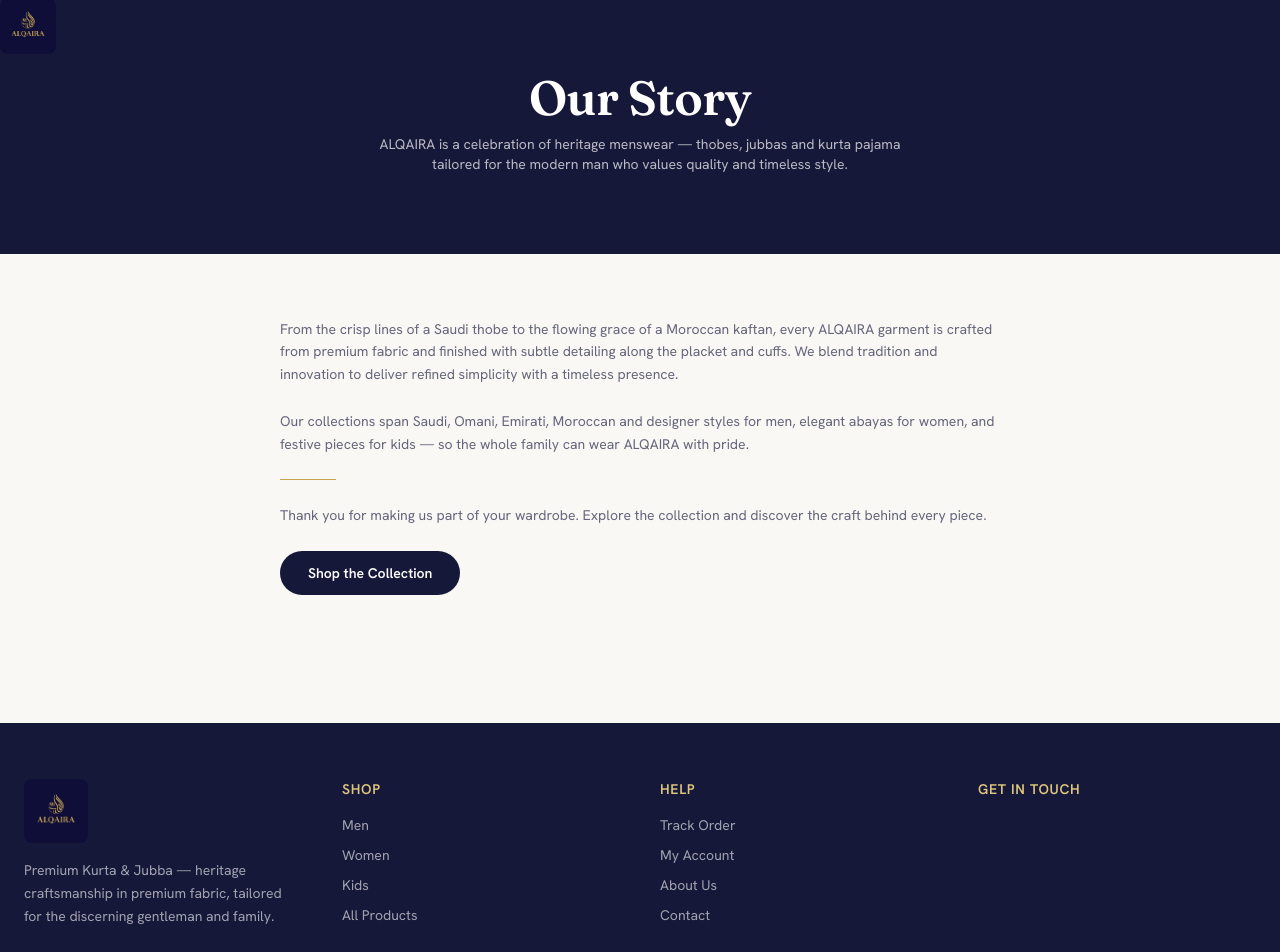
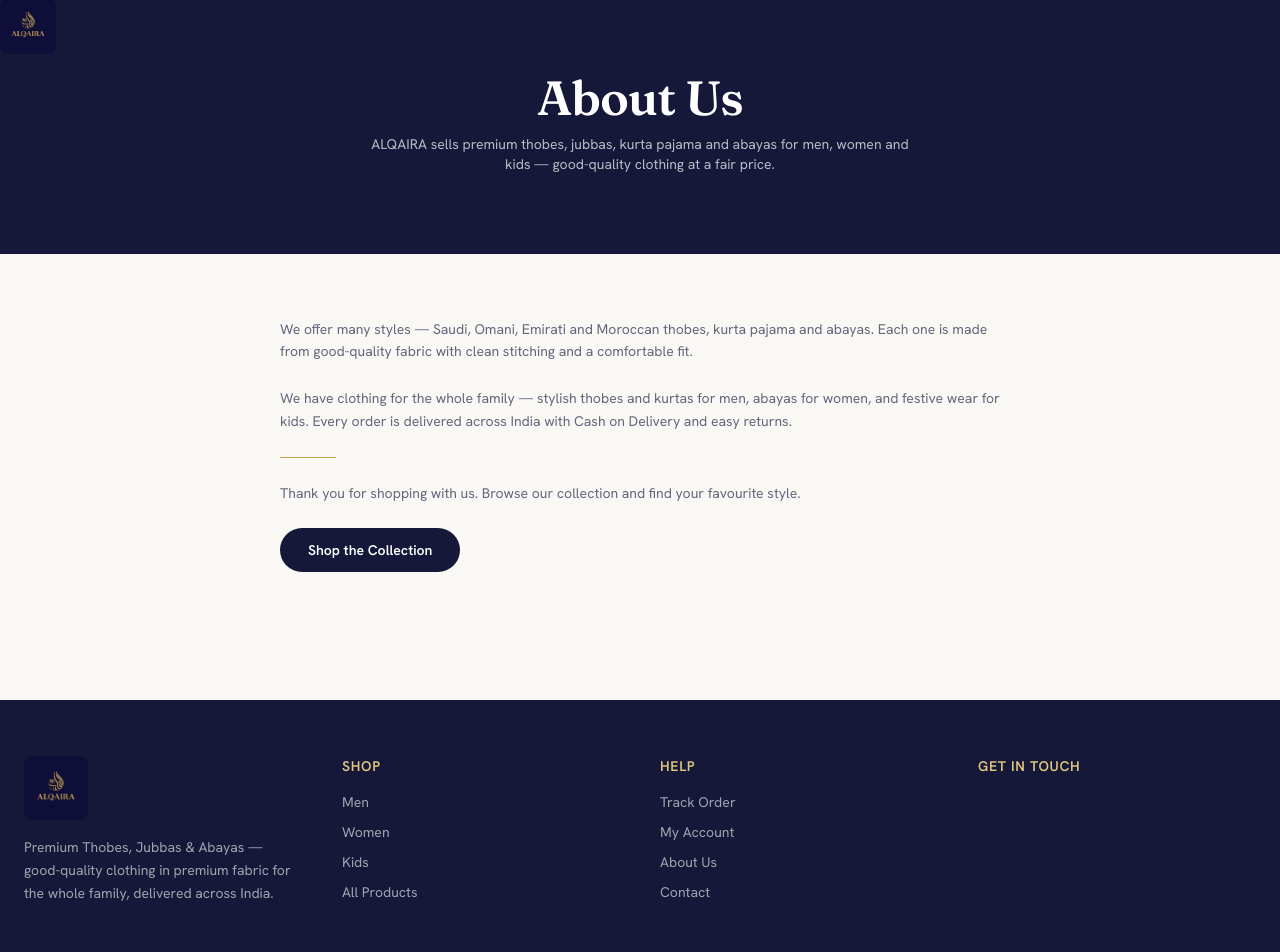
Before and after one commit to Farhan8928/alqaira-front, a React (Vite) app: page /about in a window 1280 px wide. Shown: the part 200-1152 px from the top of the page. Built offline with nearby package versions, Linux system fonts and the light colour scheme; no server answers.

Commit message:
refactor: update text across multiple components for clarity and consistency; enhance product descriptions and contact information

```diff
--- a/index.html
+++ b/index.html
@@ -9,7 +9,7 @@
       name="description"
       content="ALQAIRA — Premium Kurta & Jubba. Saudi, Omani, Emirati, Moroccan & Designer thobes, kurta pajama and abayas crafted in premium fabric."
     />
-    <title>ALQAIRA — Premium Kurta &amp; Jubba</title>
+    <title>ALQAIRA — Buy Thobes, Jubba, Kurta &amp; Abayas Online in India</title>
     <link rel="preconnect" href="https://fonts.googleapis.com" />
     <link rel="preconnect" href="https://fonts.gstatic.com" crossorigin />
     <link
--- a/src/app/layouts/AnnouncementBar.tsx
+++ b/src/app/layouts/AnnouncementBar.tsx
@@ -3,8 +3,7 @@
 export function AnnouncementBar() {
   const { data } = useStoreSettings();
   const text =
-    data?.announcement ||
-    "Complimentary shipping on orders above ₹4,999 · Crafted in premium fabric";
+    data?.announcement || "Free shipping on orders above ₹4,999 · Made from premium fabric";
   return (
     <div className="bg-navy text-center text-white">
       <p className="mx-auto max-w-7xl px-4 py-2.5 text-[11px] font-medium uppercase tracking-[0.28em] text-gold-light">
--- a/src/app/layouts/Footer.tsx
+++ b/src/app/layouts/Footer.tsx
@@ -13,8 +13,8 @@
         <div className="md:col-span-1">
           <Logo tone="light" size={64} />
           <p className="mt-4 max-w-xs text-sm leading-relaxed text-white/60">
-            {settings?.tagline || "Premium Kurta & Jubba"} — heritage craftsmanship in premium
-            fabric, tailored for the discerning gentleman and family.
+            {settings?.tagline || "Premium Thobes, Jubbas & Abayas"} — good-quality clothing in
+            premium fabric for the whole family, delivered across India.
           </p>
           <div className="mt-5 flex gap-3">
             {settings?.instagram && (
@@ -80,7 +80,7 @@
           <p>
             © {year} {settings?.storeName || "ALQAIRA"}. All rights reserved.
           </p>
-          <p>Crafted with care · Secure payments · Cash on Delivery available</p>
+          <p>Made with care · Secure payments · Cash on Delivery available</p>
         </div>
       </div>
     </footer>
--- a/src/modules/home/pages/AboutPage.tsx
+++ b/src/modules/home/pages/AboutPage.tsx
@@ -6,29 +6,24 @@
     <div className="aq-page">
       <section className="bg-navy py-20 text-center text-white">
         <LogoMark size={56} />
-        <h1 className="mt-5 font-display text-5xl">Our Story</h1>
+        <h1 className="mt-5 font-display text-5xl">About Us</h1>
         <p className="mx-auto mt-3 max-w-xl px-4 text-sm text-white/70">
-          ALQAIRA is a celebration of heritage menswear — thobes, jubbas and kurta pajama tailored
-          for the modern man who values quality and timeless style.
+          ALQAIRA sells premium thobes, jubbas, kurta pajama and abayas for men, women and kids —
+          good-quality clothing at a fair price.
         </p>
       </section>
       <section className="mx-auto max-w-3xl space-y-6 px-4 py-16 text-sm leading-relaxed text-muted-foreground md:px-6">
         <p>
-          From the crisp lines of a Saudi thobe to the flowing grace of a Moroccan kaftan, every
-          ALQAIRA garment is crafted from premium fabric and finished with subtle detailing along
-          the placket and cuffs. We blend tradition and innovation to deliver refined simplicity
-          with a timeless presence.
+          We offer many styles — Saudi, Omani, Emirati and Moroccan thobes, kurta pajama and abayas.
+          Each one is made from good-quality fabric with clean stitching and a comfortable fit.
         </p>
         <p>
-          Our collections span Saudi, Omani, Emirati, Moroccan and designer styles for men, elegant
-          abayas for women, and festive pieces for kids — so the whole family can wear ALQAIRA with
-          pride.
+          We have clothing for the whole family — stylish thobes and kurtas for men, abayas for
+          women, and festive wear for kids. Every order is delivered across India with Cash on
+          Delivery and easy returns.
         </p>
         <div className="aq-rule" />
-        <p>
-          Thank you for making us part of your wardrobe. Explore the collection and discover the
-          craft behind every piece.
-        </p>
+        <p>Thank you for shopping with us. Browse our collection and find your favourite style.</p>
         <Link
           to="/shop"
           className="inline-block rounded-full bg-navy px-7 py-3 text-sm font-semibold text-white"
--- a/src/modules/home/pages/HomePage.tsx
+++ b/src/modules/home/pages/HomePage.tsx
@@ -12,11 +12,11 @@
 /* Heritage notes per regional men's style — authentic detail is the strongest
    premium signal for menswear (competitor benchmark). Keyed by category slug. */
 const REGION_BLURB: Record<string, string> = {
-  "saudi-style-jubba": "The classic Najdi silhouette — crisp collar, clean placket.",
-  "omani-style-jubba": "Collarless dishdasha finished with the signature furakha tassel.",
-  "emirati-style-jubba": "The refined kandura — front pocket, minimal, effortless.",
-  "moroccan-kaftan-jubba": "A flowing kaftan cut with ornate, hand-finished trims.",
-  "designer-modern-jubba": "Contemporary tailoring for the modern gentleman.",
+  "saudi-style-jubba": "Classic Saudi style with a crisp collar and clean front.",
+  "omani-style-jubba": "Collarless Omani dishdasha with the signature tassel.",
+  "emirati-style-jubba": "Simple, clean Emirati kandura with a front pocket.",
+  "moroccan-kaftan-jubba": "Flowing Moroccan kaftan with detailed trims.",
+  "designer-modern-jubba": "Modern, stylish thobes for a fresh look.",
 };
 
 export function HomePage() {
@@ -34,7 +34,7 @@
   return (
     <div className="aq-page">
       {/* ── Hero — editorial split with film grain ──────────────────────────── */}
-      <section className="aq-grain relative flex min-h-[88vh] items-center overflow-hidden bg-navy text-white">
+      <section className="aq-grain relative flex min-h-[82vh] items-center overflow-hidden bg-navy text-white lg:min-h-[88vh]">
         {/* Optional cinematic background video — drop a muted, looped, <5MB clip
            of fabric movement at public/hero.mp4 and set HERO_VIDEO to enable.
            Falls back to the editorial image montage when null. */}
@@ -60,18 +60,20 @@
         >
           {/* Copy */}
           <div className="reveal max-w-2xl">
-            <p className="eyebrow text-gold-light">Premium Thobes, Jubba &amp; Abayas</p>
+            <p className="eyebrow text-gold-light">For Men, Women &amp; Kids · Across India</p>
+            {/* Clear, keyword-rich H1 — names the product in plain English the
+               Indian audience understands instantly (and ranks for those terms). */}
             <h1
-              className="mt-5 font-display font-semibold leading-[0.95]"
-              style={{ fontSize: "clamp(2.5rem, 5.5vw, 5rem)" }}
+              className="mt-5 font-display font-semibold leading-[0.98]"
+              style={{ fontSize: "clamp(2.25rem, 4.4vw, 4.25rem)" }}
             >
-              Heritage tailoring,
+              Premium Thobes, Jubbas
               <br />
-              <span className="font-accent text-gold-light">reimagined</span> for today.
+              &amp; <span className="font-accent text-gold-light">Abayas</span>.
             </h1>
             <p className="mt-5 max-w-md text-[15px] leading-relaxed text-white/65">
-              Saudi, Omani, Emirati, Moroccan &amp; designer thobes, kurta pajama and abayas — cut
-              from premium fabric for the discerning man and family.
+              Saudi, Omani, Emirati, Moroccan and designer thobes, kurta pajama and abayas — made
+              from premium fabric for the whole family.
             </p>
             <div className="mt-7 flex flex-wrap items-center gap-3">
               <Link to="/shop?section=men" className="btn-gold group">
@@ -140,7 +142,7 @@
       {/* ── Collections ─────────────────────────────────────────────────────── */}
       <section className="mx-auto max-w-7xl px-4 py-20 md:px-6">
         <Reveal>
-          <Heading eyebrow="The Wardrobe" title="Shop by Style" />
+          <Heading eyebrow="Categories" title="Shop by Style" />
         </Reveal>
         <div className="mt-12 grid grid-cols-2 gap-4 md:grid-cols-3 lg:grid-cols-4">
           {categories.map((c, i) => (
@@ -181,8 +183,8 @@
         <section className="mx-auto max-w-7xl px-4 py-20 md:px-6">
           <Reveal>
             <Heading
-              eyebrow="For Him · By Region"
-              title="Thobes rooted in heritage"
+              eyebrow="For Men · By Region"
+              title="Men's Thobes by Style"
               link="/shop?section=men"
             />
           </Reveal>
@@ -220,7 +222,7 @@
       {/* ── Featured ─────────────────────────────────────────────────────────── */}
       <section className="mx-auto max-w-7xl px-4 md:px-6">
         <Reveal>
-          <Heading eyebrow="Hand-picked" title="Featured Pieces" link="/shop" />
+          <Heading eyebrow="Top Picks" title="Featured Products" link="/shop" />
         </Reveal>
         <div className="mt-12">
           <ProductGrid products={featured} loading={lf} />
@@ -233,19 +235,17 @@
           <div className="reveal">
             <div className="aq-rule" />
             <h2 className="mt-6 font-display text-4xl leading-[1.05] md:text-6xl">
-              The craft behind <span className="font-accent text-gold-light">every</span> ALQAIRA
-              piece
+              Made with <span className="font-accent text-gold-light">care</span>, in premium fabric
             </h2>
             <p className="mt-7 max-w-md text-[15px] leading-relaxed text-white/65">
-              From the crisp Najdi placket to the flowing Moroccan kaftan, each garment is tailored
-              with subtle detailing along the placket and cuffs — refined simplicity with a timeless
-              presence.
+              Every thobe, jubba and abaya is made from good-quality fabric with clean stitching and
+              a comfortable fit. Simple, elegant clothing that looks great and lasts long.
             </p>
             <Link
               to="/about"
               className="mt-9 inline-flex items-center gap-2 text-sm font-semibold uppercase tracking-[0.18em] text-gold hover:gap-3"
             >
-              Discover our story <ArrowRight className="h-4 w-4" />
+              About Us <ArrowRight className="h-4 w-4" />
             </Link>
           </div>
           <div className="grid grid-cols-2 gap-4">
@@ -266,7 +266,7 @@
       {/* ── New arrivals ───────────────────────────────────────────────────── */}
       <section className="mx-auto max-w-7xl px-4 md:px-6">
         <Reveal>
-          <Heading eyebrow="Fresh off the rail" title="New Arrivals" link="/shop?sort=newest" />
+          <Heading eyebrow="Just Added" title="New Arrivals" link="/shop?sort=newest" />
         </Reveal>
         <div className="mt-12">
           <ProductGrid products={arrivals} loading={la} />
@@ -276,10 +276,10 @@
       {/* ── Newsletter ─────────────────────────────────────────────────────── */}
       <section className="mx-auto max-w-7xl px-4 py-24 md:px-6">
         <Reveal className="relative overflow-hidden rounded-sm border border-gold/25 bg-secondary/60 px-6 py-16 text-center">
-          <p className="eyebrow">The ALQAIRA List</p>
+          <p className="eyebrow">Newsletter</p>
           <h2 className="mx-auto mt-4 max-w-xl font-display text-4xl leading-[1.05] text-foreground md:text-5xl">
-            First look at new arrivals &amp;{" "}
-            <span className="font-accent text-gold-dark">private</span> offers
+            Be the first to know about new arrivals &amp;{" "}
+            <span className="font-accent text-gold-dark">special</span> offers
           </h2>
           <form
             onSubmit={(e) => e.preventDefault()}
--- a/src/modules/product/pages/ProductPage.tsx
+++ b/src/modules/product/pages/ProductPage.tsx
@@ -233,19 +233,19 @@
               </Detail>
             )}
 
-            {/* Material & Craft — fabric storytelling, the primary premium signal */}
+            {/* Fabric & Quality — fabric info is the main premium signal */}
             {product.fabric && (
               <div className="overflow-hidden rounded-sm border border-gold/20 bg-secondary/50">
                 <div className="border-b border-gold/15 bg-navy px-5 py-3">
-                  <p className="eyebrow text-gold-light">Material &amp; Craft</p>
+                  <p className="eyebrow text-gold-light">Fabric &amp; Quality</p>
                 </div>
                 <div className="px-5 py-4">
                   <p className="font-display text-2xl leading-tight text-foreground">
                     {product.fabric}
                   </p>
                   <p className="mt-1.5 leading-relaxed text-muted-foreground">
-                    Cut and finished with subtle detailing along the placket and cuffs — refined
-                    simplicity made to last and to wear with ease.
+                    Made from good-quality fabric with clean stitching and a comfortable fit — easy
+                    to wear and made to last.
                   </p>
                 </div>
               </div>
```
Also changed, not shown: src/modules/home/pages/ContactPage.tsx (+3 -7 lines).
